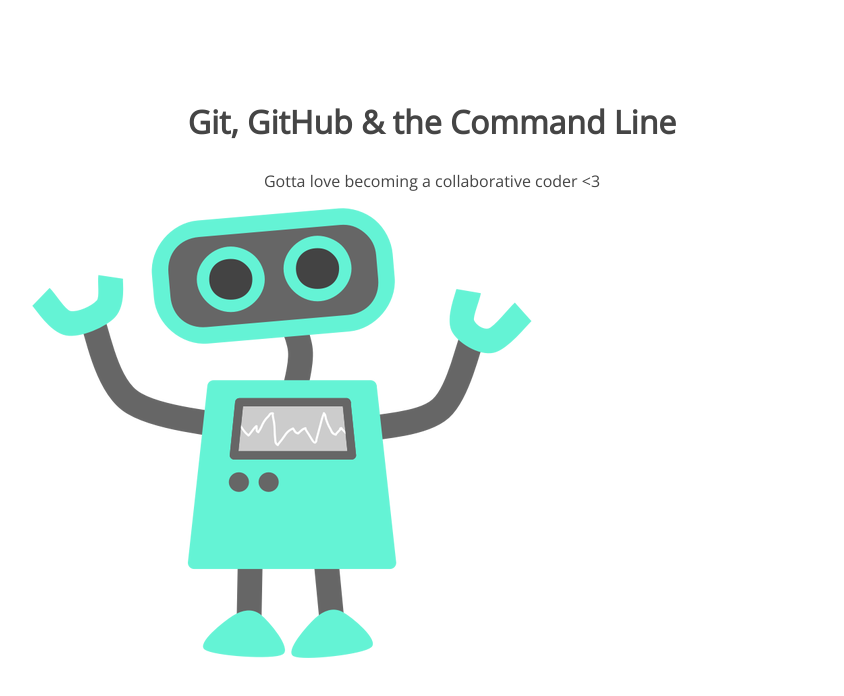
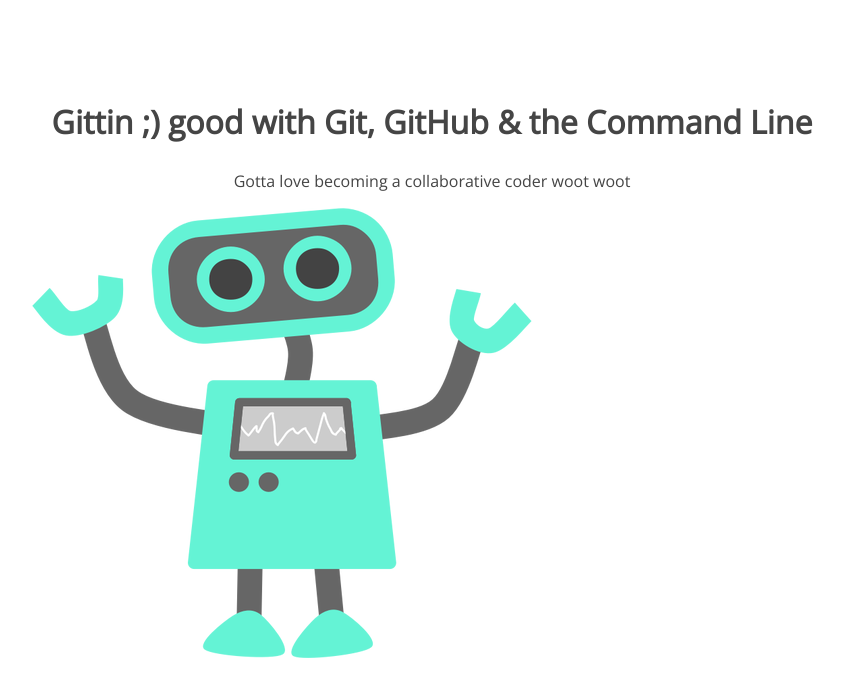
Before and after one commit to jrnolan43/105-project, a plain HTML site: page index.html in a window 1280 px wide. Shown: the whole page, without its empty margins (208-1052 px from the left). Drawn offline with nearby package versions, Linux system fonts and the light colour scheme.

Commit message:
index.html changed text in <h1> and <p>

```diff
--- a/index.html
+++ b/index.html
@@ -8,8 +8,8 @@
 </head>
 <body>
 	<section>
-		<h1>Git, GitHub & the Command Line</h1>
-		<p>Gotta love becoming a collaborative coder <3</p>
+		<h1>Gittin ;) good with Git, GitHub & the Command Line</h1>
+		<p>Gotta love becoming a collaborative coder woot woot</p>
 		<img src="img/happy-blue-robot.png">
 	</section>
 </body>
```
